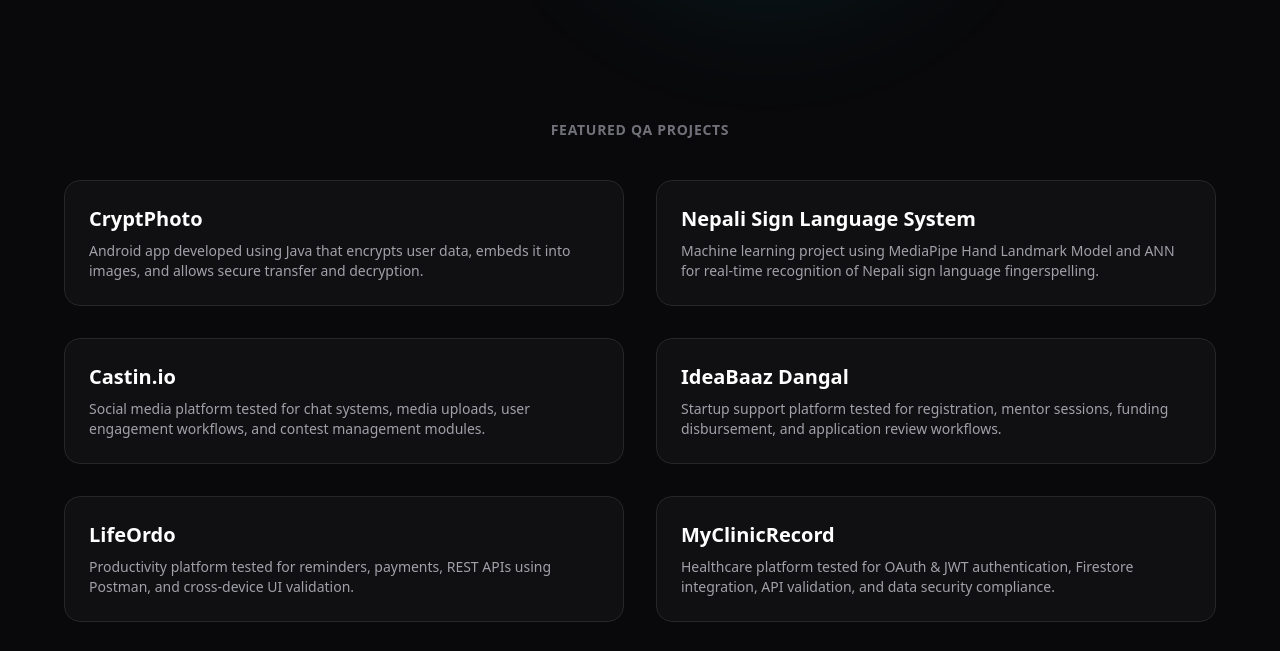
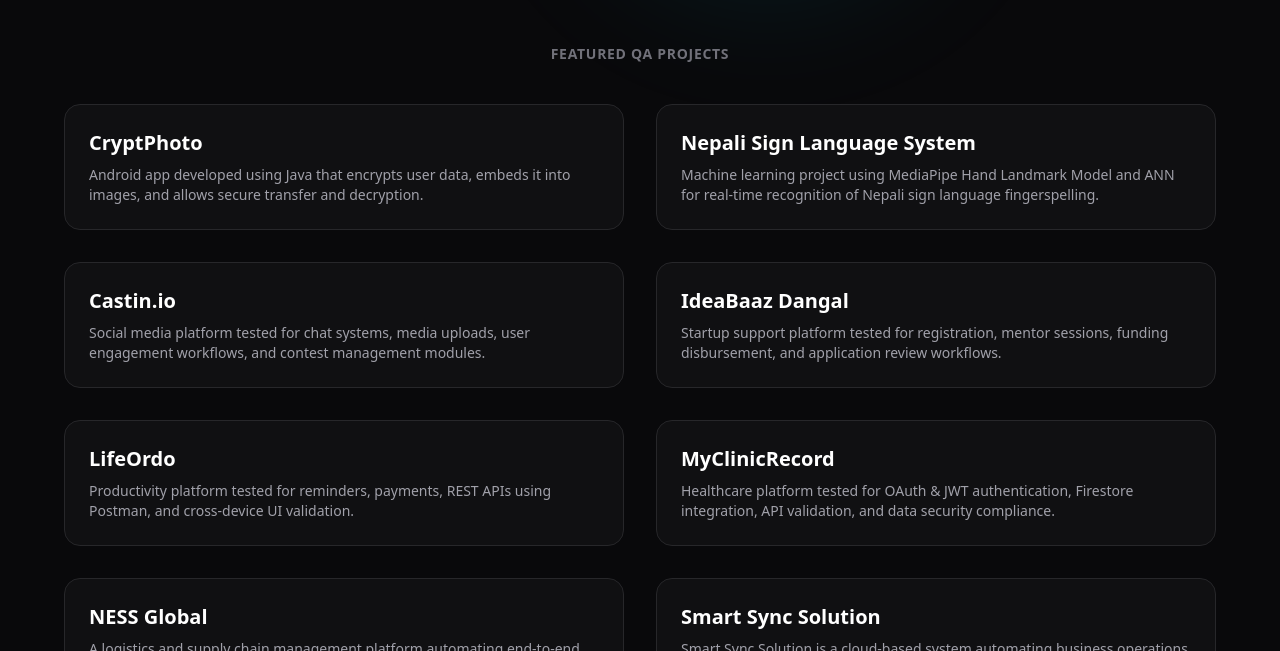
Before and after one commit to RayushShrestha/portfolio, a plain HTML site: page index.html in a window 1280 px wide. Shown: the part 603-1254 px from the top of the page. Drawn offline with nearby package versions, Linux system fonts and the light colour scheme.

Commit message:
UI chnages

```diff
--- a/index.html
+++ b/index.html
@@ -99,7 +99,7 @@
 </section>
 
 <!-- PROJECTS SECTION -->
-<section id="work" class="py-20 px-6">
+<section id="work" class="py-1 px-6">
   <div class="max-w-6xl mx-auto">
 
     <h2 class="text-sm font-semibold text-zinc-500 uppercase tracking-wider mb-10 text-center">
```
